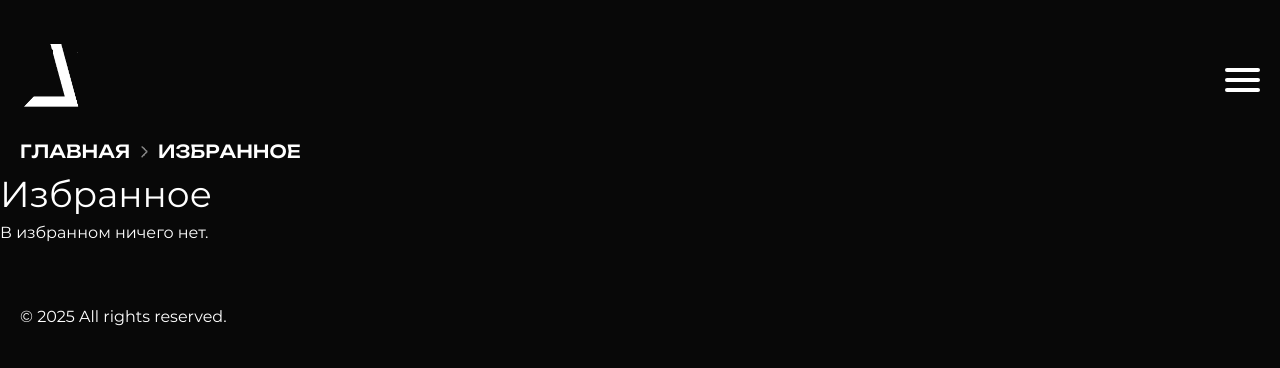
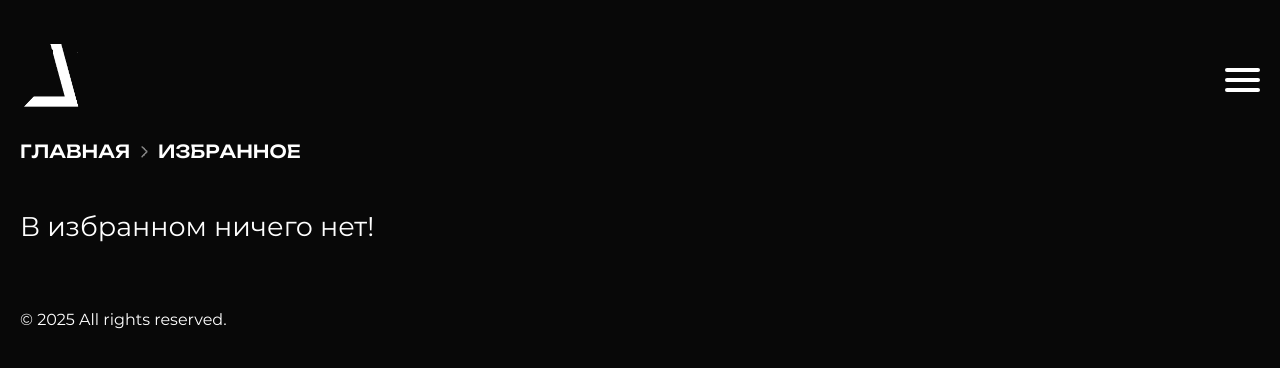
Before and after one commit to dmpsh/everydayrain, a React (Vite) app: page /favorites in a window 1280 px wide. Shown: the top 368 px of the page. Built offline with nearby package versions, Linux system fonts and the light colour scheme.

Commit message:
избранное

```diff
--- /dev/null
+++ b/src/contexts/FavoritesContext.jsx
@@ -0,0 +1,32 @@
+import { createContext, useContext, useState, useEffect } from "react";
+
+const FavoritesContext = createContext();
+
+export const useFavoritesContext = () => useContext(FavoritesContext);
+
+export const FavoritesProvider = ({ children }) => {
+    const lsName = 'favorites';
+    const [favorites, setFavorites] = useState(() => JSON.parse(localStorage.getItem(lsName)) || []); // Инициализация
+
+    useEffect(() => {
+        localStorage.setItem(lsName, JSON.stringify(favorites))
+    }, [favorites]); // испл. для вывода списка избранного на странице FavoritesPage.jsx
+
+    const addToFavorites = (item) => {
+        setFavorites(prev => [...prev, item])
+    }
+    const removeFromFavorites = (itemId) => {
+        setFavorites(prev => prev.filter(item => item.id !== itemId))
+    }
+    const isFavorite = (itemId) => {
+        return favorites.some(item => item.id === itemId)
+    }
+
+    const value = { favorites, addToFavorites, removeFromFavorites, isFavorite };
+
+    return (
+        <FavoritesContext.Provider value={value}>
+            {children}
+        </FavoritesContext.Provider>
+    );
+}
--- a/src/main.jsx
+++ b/src/main.jsx
@@ -1,6 +1,7 @@
 import { StrictMode } from 'react'
 import { createRoot } from 'react-dom/client'
 import { createBrowserRouter, RouterProvider } from 'react-router-dom';
+import { FavoritesProvider } from "@/contexts/FavoritesContext";
 
 //import routes from '@/routes.jsx'; // v-1 USAGE
 import { routes } from '@/routes.jsx'; // v-2 USAGE
@@ -15,6 +16,8 @@ const router = createBrowserRouter(routes, {
 
 createRoot(document.getElementById('root')).render(
   <StrictMode>
-    <RouterProvider router={router}></RouterProvider>
+    <FavoritesProvider>
+      <RouterProvider router={router}></RouterProvider>
+    </FavoritesProvider>
   </StrictMode>,
 )
--- a/src/pages/FavoritesPage.jsx
+++ b/src/pages/FavoritesPage.jsx
@@ -1,9 +1,25 @@
+import ProductItem from '@/pages/Merch/ProductItem';
+import { useFavoritesContext } from "@/contexts/FavoritesContext"
+
 const FavoritesPage = () => {
+    const { favorites } = useFavoritesContext();
     return (
-        <>
-            <h1>Избранное</h1>
-            <p>В избранном ничего нет.</p>
-        </>
+        <section className="catalog_block">
+            <div className="container">
+                <div className="catalog_block-wrap">
+                    <div className="catalog_block-list">
+                        {favorites.length > 0
+                            ?
+                            favorites.map((product) => (
+                                <ProductItem key={product.id} {...product} />
+                            ))
+                            :
+                            <h2>В избранном ничего нет!</h2>
+                        }
+                    </div>
+                </div>
+            </div>
+        </section>
     );
 }
 export default FavoritesPage;
--- a/src/pages/Merch/Detail.jsx
+++ b/src/pages/Merch/Detail.jsx
@@ -1,6 +1,7 @@
 import axios from 'axios';
 import { useLoaderData } from 'react-router-dom';
 import FavsButton from '@/components/FavsButton/FavsButton';
+import { useFavoritesContext } from "@/contexts/FavoritesContext";
 
 const MerchDetail = () => {
     const productDetail = useLoaderData(); // т.к. используется ф-ция loader
@@ -8,14 +9,23 @@ const MerchDetail = () => {
     const displayTitle = title || 'Без названия';
     const displayPrice = (price !== undefined && price !== null) ? price : null;
     const displayDescription = description || null;
-
+    const {isFavorite, addToFavorites, removeFromFavorites} = useFavoritesContext();
+    const favorite = isFavorite(productDetail.id);
+    function onFavoriteClick() {
+        if(favorite)
+        {
+            removeFromFavorites(productDetail.id)
+        } else {
+            addToFavorites(productDetail)
+        }
+    }
     return (
         <section className="catalog_index_block" key={id}>
             <div className="container">
                 <div className="catalog_index_block-wrap">
                     <div className="catalog_index_block-gallery">
                         <div className="img">
-                            <FavsButton initialState={false} onClick={(newState) => console.log(displayTitle + ' - Избранное:'+newState)} />
+                            <FavsButton initialState={favorite} onClick={onFavoriteClick} />
                             <img src={image} alt={displayTitle} />
                         </div>
                     </div>
--- a/src/pages/Merch/ProductItem.jsx
+++ b/src/pages/Merch/ProductItem.jsx
@@ -1,5 +1,6 @@
 import { Link } from 'react-router-dom';
 import FavsButton from '@/components/FavsButton/FavsButton';
+import { useFavoritesContext } from "@/contexts/FavoritesContext";
 
 const ProductItem = (props) => {
     //console.log(props);
@@ -7,10 +8,20 @@ const ProductItem = (props) => {
     const { id, title, image, price, category } = props; // используем деструктуризацию для получения значений из props
     //const baseLink = category ? `/merch/${encodeURIComponent(category.replace(/\s+/g, '-'))}/${id}` : `/merch/${id}`;
     const baseLink = `/merch/${category ? encodeURIComponent(category.replace(/\s+/g, '-')) + '/' : ''}${id}`;
+    const {isFavorite, addToFavorites, removeFromFavorites} = useFavoritesContext()
+    const favorite = isFavorite(id)
+    function onFavoriteClick() {
+        if(favorite)
+        {
+            removeFromFavorites(id)
+        } else {
+            addToFavorites(props)
+        }
+    }
     return (
         <div className="catalog_block-item">
             <div className="main">
-                <FavsButton initialState={false} onClick={(newState) => console.log(title + ' - Избранное:'+newState)} />
+                <FavsButton initialState={favorite} onClick={onFavoriteClick} />
                 <Link to={baseLink}>
                     <div className="img">
                         <img src={image} alt={title} />
```
